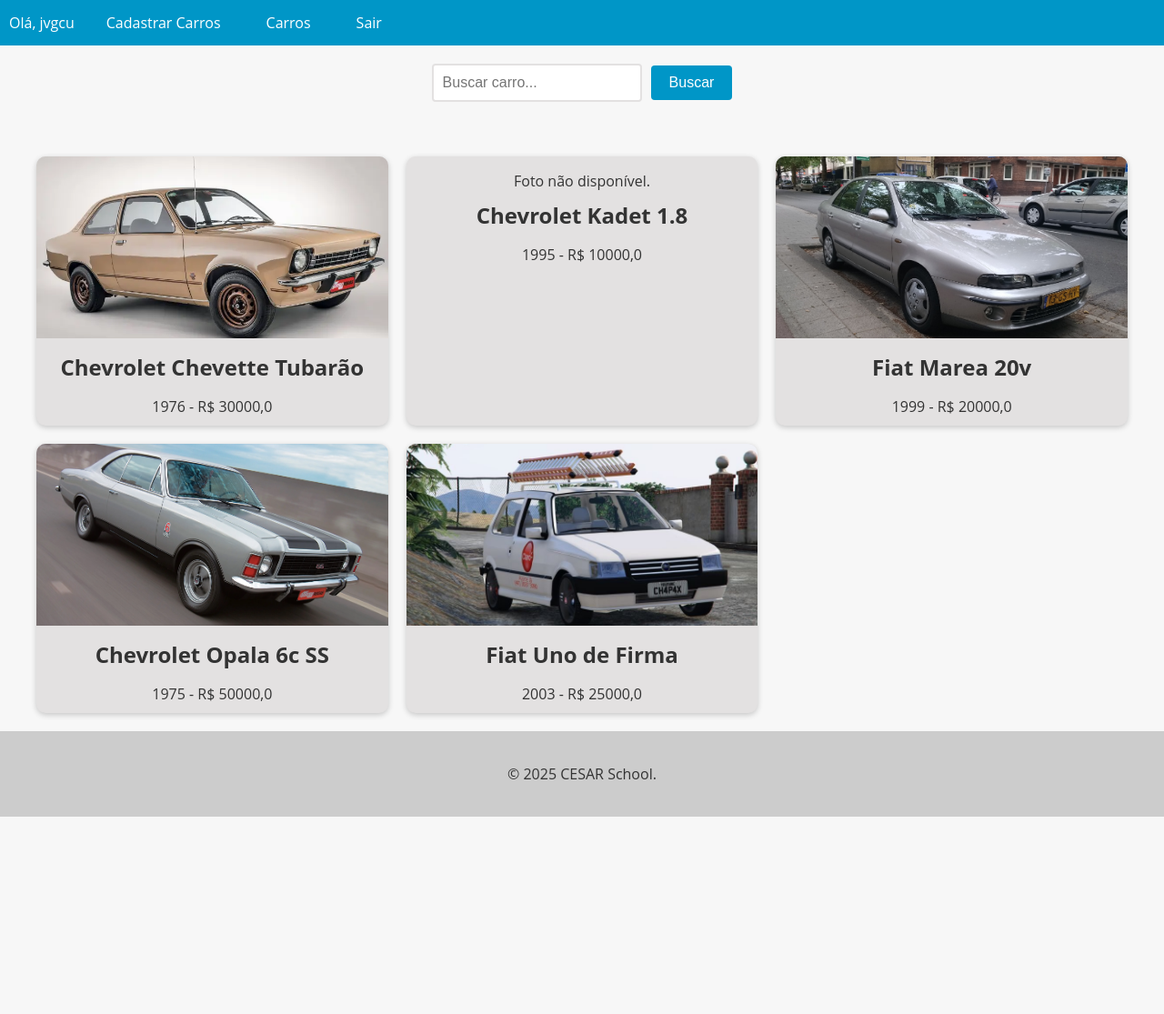
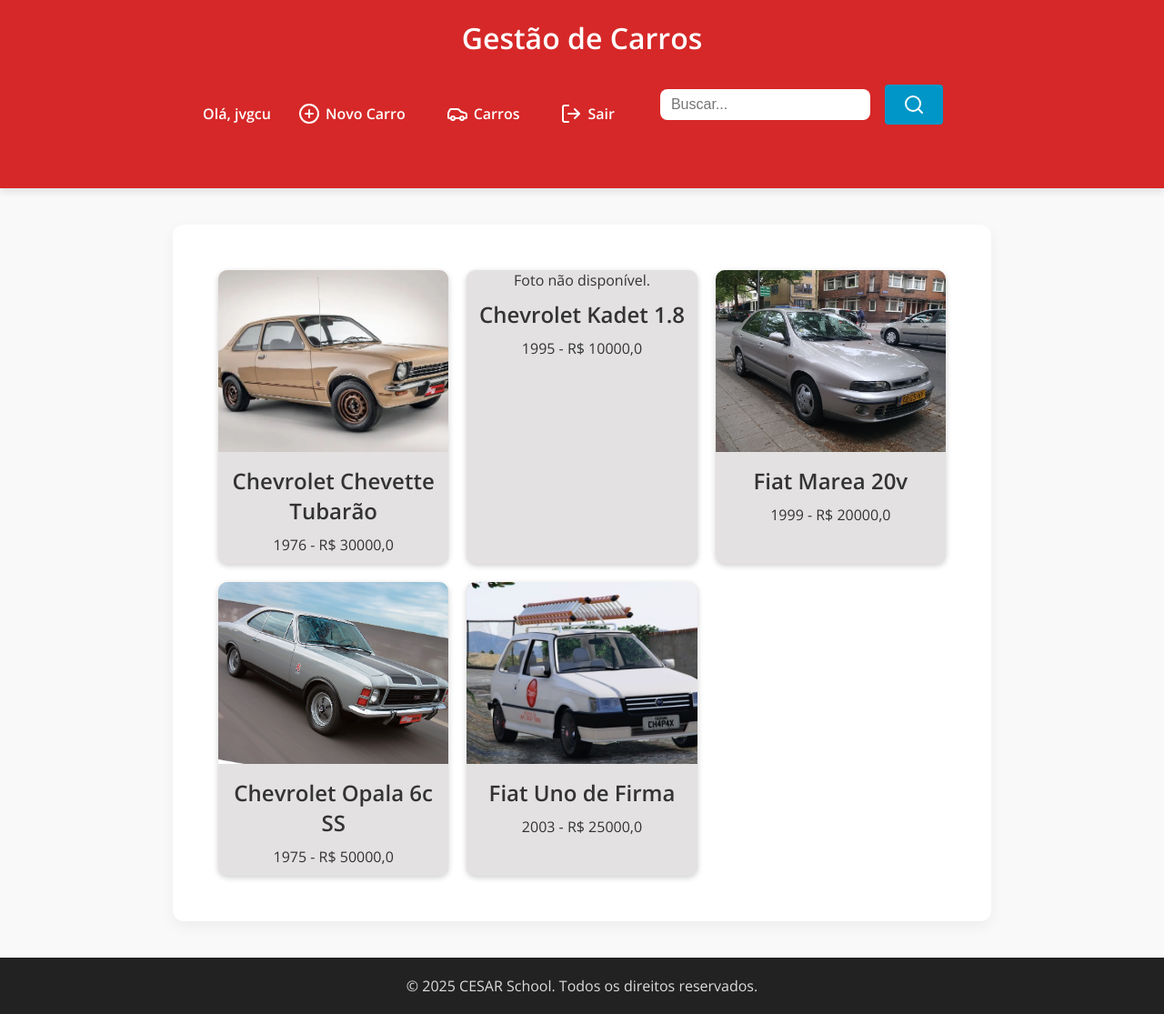
Before and after one commit to joaovictorgcu/projeto_django_fds, a Django app: page /carros/ in a window 1280 px wide. Shown: the whole page at 91% size. Before the commit the page ends 898 px from the top, so only its background shows below. Run offline with Django 5.2, Linux system fonts and the light colour scheme; a user stored in the database is signed in; data comes from the database, SQL or seed files in the repository.

Commit message:
Ajuste no HTML

```diff
--- a/Projeto_FDS/templates/base.html
+++ b/Projeto_FDS/templates/base.html
@@ -1,90 +1,149 @@
 <!DOCTYPE html>
-<html lang="en">
+<html lang="pt-br">
 <head>
-  <meta charset="UTF-8">
-  <meta name="viewport" content="width=device-width, initial-scale=1.0">
+  <meta charset="UTF-8" />
+  <meta name="viewport" content="width=device-width, initial-scale=1.0" />
   <title>{% block title %}{% endblock %}</title>
+  <link href="https://fonts.googleapis.com/css2?family=Open+Sans:wght@400;600&display=swap" rel="stylesheet">
+  <script src="https://unpkg.com/lucide@latest"></script>
   <style>
+    * {
+      margin: 0;
+      padding: 0;
+      box-sizing: border-box;
+    }
+
     body {
       font-family: 'Open Sans', sans-serif;
-        background-color: #f7f7f7;
+      background-color: #f9f9f9;
       color: #333;
-        margin: 0;
-        padding: 0;
     }
 
     header {
-        background-color: #0096c7;
+      background-color: #d62828;
       color: #fff;
+      padding: 20px 0;
       text-align: center;
+      box-shadow: 0 4px 8px rgba(0, 0, 0, 0.1);
     }
 
-    footer {
-        background-color: #ccc;
-        color: #333;
-        padding: 20px;
-        text-align: center;
+    header h1 {
+      font-size: 2rem;
     }
 
     nav {
-        background-color: #0096c7;
-        color: #fff;
-        height: 50px;
+      background-color: #d62828;
       display: flex;
-        justify-content: space-between;
-        align-items: center;
+      justify-content: center;
+      flex-wrap: wrap;
+      gap: 15px;
+      padding: 10px 0;
     }
 
     nav ul {
       list-style: none;
+      display: flex;
+      flex-wrap: wrap;
+      gap: 15px;
+      align-items: center;
+      padding: 0;
       margin: 0;
-        padding: 0;
-        display: flex;
-    }
-
-    nav ul li {
-        margin: 0 10px;
     }
 
     nav ul li a {
       color: #fff;
       text-decoration: none;
-        font-size: 16px;
-        padding: 15px;
-        transition: all 0.3s ease;
+      font-weight: 600;
+      padding: 10px 15px;
+      border-radius: 8px;
+      transition: background-color 0.3s ease;
+      display: flex;
+      align-items: center;
+      gap: 6px;
     }
 
     nav ul li a:hover {
-        background-color: #32bbe8;
+      background-color: #a4161a;
     }
 
     nav ul li.active a {
-        background-color: #666;
+      background-color: #6a040f;
     }
 
-    nav ul li.active a:hover {
-        background-color: #999;
+    main {
+      max-width: 900px;
+      margin: 40px auto;
+      padding: 30px;
+      background-color: #fff;
+      border-radius: 12px;
+      box-shadow: 0 6px 16px rgba(0, 0, 0, 0.05);
     }
 
+    footer {
+      background-color: #222;
+      color: #ddd;
+      padding: 20px;
+      text-align: center;
+      margin-top: 40px;
+    }
+
+    footer p {
+      margin: 0;
+    }
+
+    nav form input[type="text"] {
+      padding: 8px 12px;
+      border-radius: 8px;
+      border: none;
+      outline: none;
+    }
+
+    nav form button {
+      background-color: #a4161a;
+      color: white;
+      padding: 8px 12px;
+      border: none;
+      border-radius: 8px;
+      cursor: pointer;
+      display: flex;
+      align-items: center;
+    }
+
+    @media (max-width: 600px) {
+      nav ul {
+        flex-direction: column;
+        align-items: center;
+      }
+
+      main {
+        margin: 20px;
+        padding: 20px;
+      }
+    }
   </style>
 </head>
 <body>
   <header>
+    <h1>Gestão de Carros</h1>
     <nav>
       <ul>
         {% if user.is_authenticated %}
-            <li> Olá, {{ user.username }} </li>
-            <li><a href="{% url 'new_car' %}">Cadastrar Carros</a></li>
-            {% endif    %}
-            {% if not user.is_authenticated %}
-            <li><a href="{% url 'register' %}">Cadastre-se</a><li>
-            <li><a href="{% url 'login' %}">Login</a><li>
+          <li style="color: white; font-weight: bold;">Olá, {{ user.username }}</li>
+          <li><a href="{% url 'new_car' %}"><i data-lucide="plus-circle"></i> Novo Carro</a></li>
+        {% else %}
+          <li><a href="{% url 'register' %}"><i data-lucide="user-plus"></i> Cadastre-se</a></li>
+          <li><a href="{% url 'login' %}"><i data-lucide="log-in"></i> Login</a></li>
         {% endif %}
-            <li><a href="{% url 'cars_list' %}">Carros</a></li>
-
+        <li><a href="{% url 'cars_list' %}"><i data-lucide="car"></i> Carros</a></li>
         {% if user.is_authenticated %}
-            <li><a href="{% url 'logout' %}">Sair</a><li>
-            {% endif    %}
+          <li><a href="{% url 'logout' %}"><i data-lucide="log-out"></i> Sair</a></li>
+        {% endif %}
+        <li>
+          <form method="GET" action="{% url 'cars_list' %}" style="display: flex; align-items: center; gap: 6px;">
+            <input type="text" name="search" placeholder="Buscar...">
+            <button type="submit"><i data-lucide="search"></i></button>
+          </form>
+        </li>
       </ul>
     </nav>
   </header>
@@ -95,7 +154,11 @@
   </main>
 
   <footer>
-    <p>&copy; 2025 CESAR School.</p>
+    <p>&copy; 2025 CESAR School. Todos os direitos reservados.</p>
   </footer>
+
+  <script>
+    lucide.createIcons();
+  </script>
 </body>
 </html>
--- a/cars/templates/cars.html
+++ b/cars/templates/cars.html
@@ -92,11 +92,6 @@
     }
   </style>
 
-  <form method="GET" action="{% url 'cars_list' %}">
-    <input type="text" name="search" placeholder="Buscar carro...">
-    <button type="submit">Buscar</button>
-  </form>
-
   <div class="car-grid">
     {% if cars %}
       {% for car in cars %}
```
Lines whose indentation alone changed are shown as unchanged.
